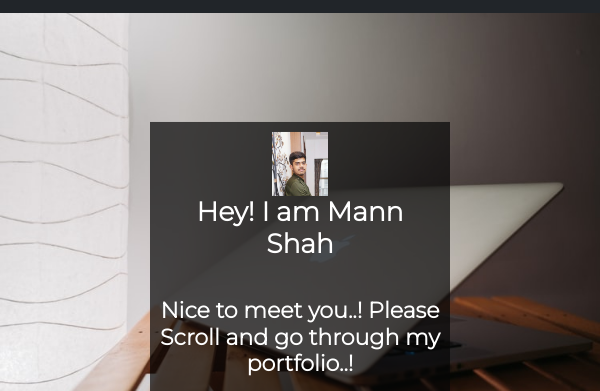
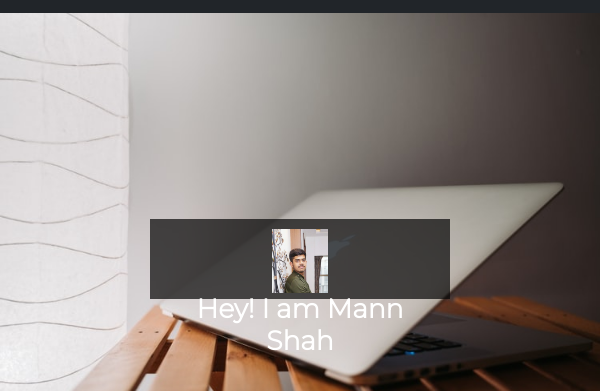
Before and after one commit to mannshah13/Portfolio, a plain HTML site: page index.html in a window 600 px wide. Shown: the part 61-452 px from the top of the page. Drawn offline with nearby package versions, Linux system fonts and the light colour scheme.

Commit message:
Update style.css

```diff
--- a/style.css
+++ b/style.css
@@ -71,6 +71,24 @@ body{
   filter: brightness(110%);
 }
 
+
+@media only screen and (max-width: 767px) and (min-width: 412px){
+  .centered {
+    background: rgb(0, 0, 0);
+    background: rgba(7, 7, 7, 0.7);
+    padding: 10px;
+    position: absolute;
+    left: 50%;
+    bottom: 50%;
+    font-size: 20px;
+    font-weight: bolder;
+    font-family: "Montserrat";
+    transform: translate( -50%, -50% );
+    text-align: center;
+    color: white;
+  }
+}
+
 #resumeBtn{
   text-decoration: none;
   color: var(--color-white);
```
